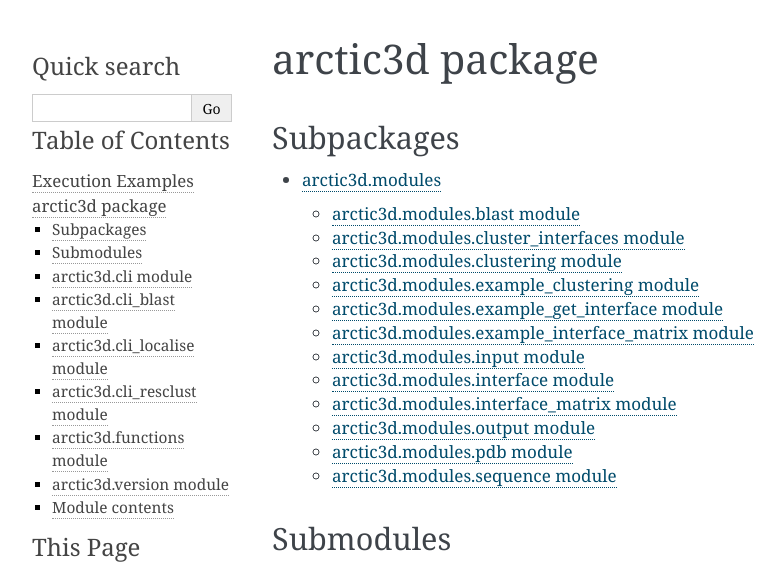
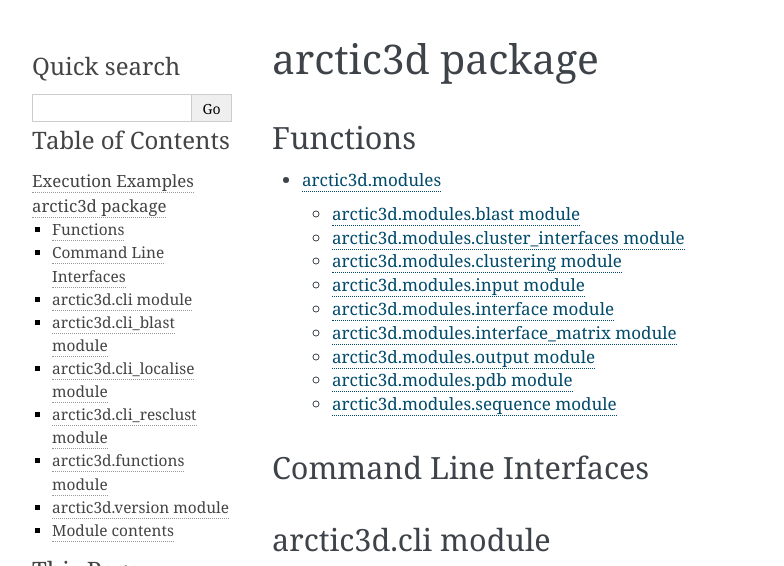
Before and after one commit to haddocking/arctic3d, a Sphinx documentation site: the page built from docs/arctic3d.rst, in a window 1280 px wide and 900 px high, cut to the strip 0-566 px from the top of the window. Shown: the whole strip, without its empty margins (148-932 px from the left). Built offline with Sphinx 7.4.7, drawn with Linux system fonts in a browser that asks for light colours.

Commit message:
adjusted docs

````diff
--- a/docs/arctic3d.modules.rst
+++ b/docs/arctic3d.modules.rst
@@ -21,30 +21,6 @@ arctic3d.modules.clustering module
 ----------------------------------
 
 .. automodule:: arctic3d.modules.clustering
-   :members:
-   :undoc-members:
-   :show-inheritance:
-
-arctic3d.modules.example\_clustering module
--------------------------------------------
-
-.. automodule:: arctic3d.modules.example_clustering
-   :members:
-   :undoc-members:
-   :show-inheritance:
-
-arctic3d.modules.example\_get\_interface module
------------------------------------------------
-
-.. automodule:: arctic3d.modules.example_get_interface
-   :members:
-   :undoc-members:
-   :show-inheritance:
-
-arctic3d.modules.example\_interface\_matrix module
---------------------------------------------------
-
-.. automodule:: arctic3d.modules.example_interface_matrix
    :members:
    :undoc-members:
    :show-inheritance:
--- a/docs/arctic3d.rst
+++ b/docs/arctic3d.rst
@@ -1,7 +1,7 @@
 arctic3d package
 ================
 
-Subpackages
+Functions
 -----------
 
 .. toctree::
@@ -9,8 +9,8 @@ Subpackages
 
    arctic3d.modules
 
-Submodules
-----------
+Command Line Interfaces
+-----------------------
 
 arctic3d.cli module
 -------------------
--- a/docs/conf.py
+++ b/docs/conf.py
@@ -1,90 +1,65 @@
 # -*- coding: utf-8 -*-
 """Sphinx config file."""
-#from __future__ import unicode_literals
+# from __future__ import unicode_literals
 
 import os
-import mock
 import sys
+from pathlib import Path
 
-mock_modules = [
-    'Bio',
-    'Bio.Align',
-    'Bio.Seq',
-    'Bio.Blast',
-    'biopython',
-    'cluster_interfaces',
-    'clustering',
-    'interface',
-    'interface_matrix',
-    'jsonpickle',
-    'numpy',
-    'numpy.linalg',
-    'numpy.testing',
-    'pdbtools',
-    'pdbtools.pdb_tofasta',
-    'pdbtools.pdb_splitchain',
-    'pdbtools.pdb_splitmodel',
-    'pdbtools.pdb_tidy',
-    'scipy',
-    'scipy.cluster',
-    'scipy.cluster.hierarchy'
-    ]
-
-for modulename in mock_modules:
-    sys.modules[modulename] = mock.Mock()
+sys.path.append(Path(".."))
 
 extensions = [
-    'sphinx.ext.autodoc',
-    'sphinx.ext.autosummary',
-    'sphinx.ext.coverage',
-    'sphinx.ext.doctest',
-    'sphinx.ext.extlinks',
-    'sphinx.ext.ifconfig',
-    'sphinx.ext.intersphinx',
-    'sphinx.ext.napoleon',
-    'sphinx.ext.todo',
-    'sphinx.ext.viewcode',
-    'sphinx.ext.autosectionlabel',
-    'myst_parser',
-    ]
+    "sphinx.ext.napoleon",
+    "sphinx.ext.autodoc",
+    "sphinx.ext.autosummary",
+    "sphinx.ext.coverage",
+    "sphinx.ext.doctest",
+    "sphinx.ext.extlinks",
+    "sphinx.ext.ifconfig",
+    "sphinx.ext.intersphinx",
+    "sphinx.ext.todo",
+    "sphinx.ext.viewcode",
+    "sphinx.ext.autosectionlabel",
+    "myst_parser",
+]
 
 source_suffix = {
-    '.rst': 'restructuredtext',
-    '.txt': 'markdown',
-    '.md': 'markdown',
-    }
+    ".rst": "restructuredtext",
+    ".txt": "markdown",
+    ".md": "markdown",
+}
 
-master_doc = 'index'
-project = 'arctic3d'
-year = '2022'
-author = 'BonvinLab'
-copyright = '{0}, {1}'.format(year, author)
-version = release = '0.0.0'
+master_doc = "index"
+project = "arctic3d"
+year = "2022"
+author = "BonvinLab"
+copyright = "{0}, {1}".format(year, author)
+version = release = "0.0.0"
 
 todo_include_todos = True
-pygments_style = 'trac'
-templates_path = ['.']
+pygments_style = "trac"
+templates_path = ["."]
 extlinks = {
-    'issue': ('https://github.com/haddocking/arctic3d/issues/%s', '#'),
-    'pr': ('https://github.com/haddocking/arctic3d/pull/%s', 'PR #'),
-    }
+    "issue": ("https://github.com/haddocking/arctic3d/issues/%s", "#"),
+    "pr": ("https://github.com/haddocking/arctic3d/pull/%s", "PR #"),
+}
 
 intersphinx_mapping = {
-    'python': ('https://docs.python.org/3', None),
-    }
+    "python": ("https://docs.python.org/3", None),
+}
 # on_rtd is whether we are on readthedocs.org
-on_rtd = os.environ.get('READTHEDOCS', None) == 'True'
+on_rtd = os.environ.get("READTHEDOCS", None) == "True"
 
-linkcheck_ignore = [r'https://codecov.io/*']
+linkcheck_ignore = [r"https://codecov.io/*"]
 
 # html_logo = 'img/taurenmd_logo_black.png'
 html_use_smartypants = True
-html_last_updated_fmt = '%b %d, %Y'
+html_last_updated_fmt = "%b %d, %Y"
 html_split_index = False
 html_sidebars = {
-    '**': ['searchbox.html', 'globaltoc.html', 'sourcelink.html'],
-    }
-html_short_title = '%s-%s' % (project, version)
+    "**": ["searchbox.html", "globaltoc.html", "sourcelink.html"],
+}
+html_short_title = "%s-%s" % (project, version)
 
 napoleon_use_ivar = True
 napoleon_use_rtype = False
@@ -94,5 +69,3 @@ napoleon_use_param = False
 myst_heading_anchors = 3
 
 autosummary_generate = True
-#def setup(app):
-#    app.connect("builder-inited")
--- a/docs/examples.md
+++ b/docs/examples.md
@@ -12,7 +12,6 @@ ARCTIC3D can be executed in several ways:
 
 The following examples are here described:
 
-
 ## standard-uniprot-input
 
 In this example a uniprot ID is provided as input to arctic3d.
@@ -22,6 +21,7 @@ arctic3d P00760
 ```
 
 This is the basic ARCTIC3D scenario: here the program performs the following tasks sequentially:
+
 1. retrieval of all the partners interacting with the selected uniprot ID;
 2. gathering of the corresponding interfaces
 3. structural projection of the interfaces on the [best available pdb](https://www.ebi.ac.uk/pdbe/api/doc/sifts.html)
@@ -58,6 +58,7 @@ arctic3d example/1ppe_E.fasta --db db/swissprot
 Once the uniprot ID is retrieved the workflow proceeds as explained in [standard-uniprot-input](standard-uniprot-input).
 
 To run blast remotely simply remove the db reference:
+
 ```bash
 arctic3d example/1ppe_E.fasta
 ```
--- a/docs/index.rst
+++ b/docs/index.rst
@@ -5,7 +5,7 @@ Welcome to ARCTIC3D Documentation!
    :start-after: .. start-description
    :end-before: .. end-description
 
-You can read now through the **contents** bellow.
+You can read now through the **contents** below.
 
 
 Contents
````
Also changed, not shown: other parts of docs/examples.md (+2 -2 lines).
